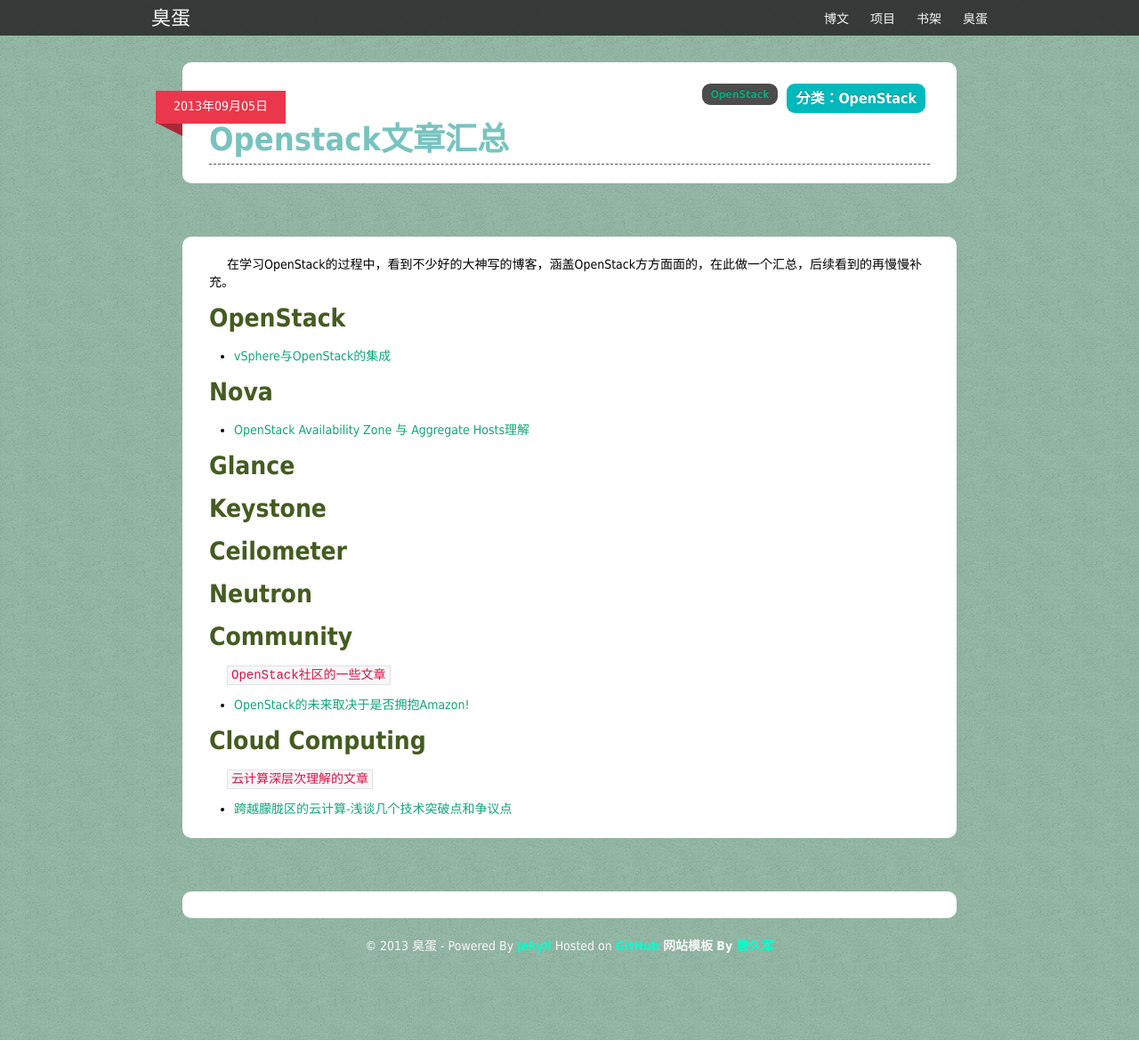
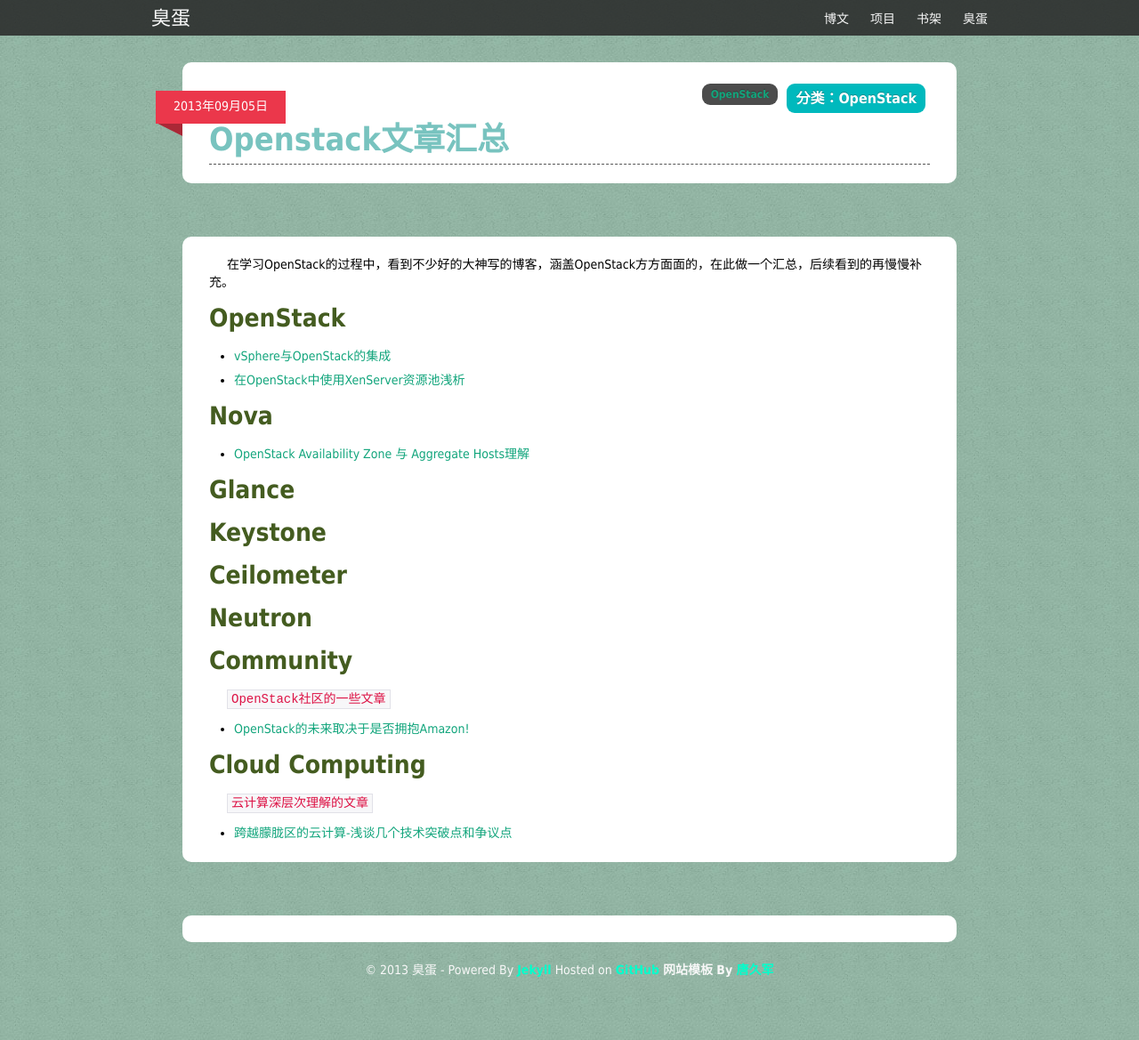
Before and after one commit to liuan/blog, a Jekyll site: the page built from _posts/2013-9-5-OpenStack文章汇总.md, in a window 1280 px wide and 1169 px high. Shown: the whole window at 89% size. Built offline with Jekyll 4.4.1, drawn with Linux system fonts in a browser that asks for light colours; comment, search, counter and statistics services are not loaded.

Commit message:
openstack & xenserver

```diff
--- a/_posts/2013-9-5-OpenStack文章汇总.md
+++ b/_posts/2013-9-5-OpenStack文章汇总.md
@@ -10,6 +10,7 @@
 ### OpenStack
 
 * [vSphere与OpenStack的集成](http://openstack-huawei.github.io/vSphere-and-openstack/)
+* [在OpenStack中使用XenServer资源池浅析](http://www.openstack.cn/p372.html)
 
 ### Nova
 
```
